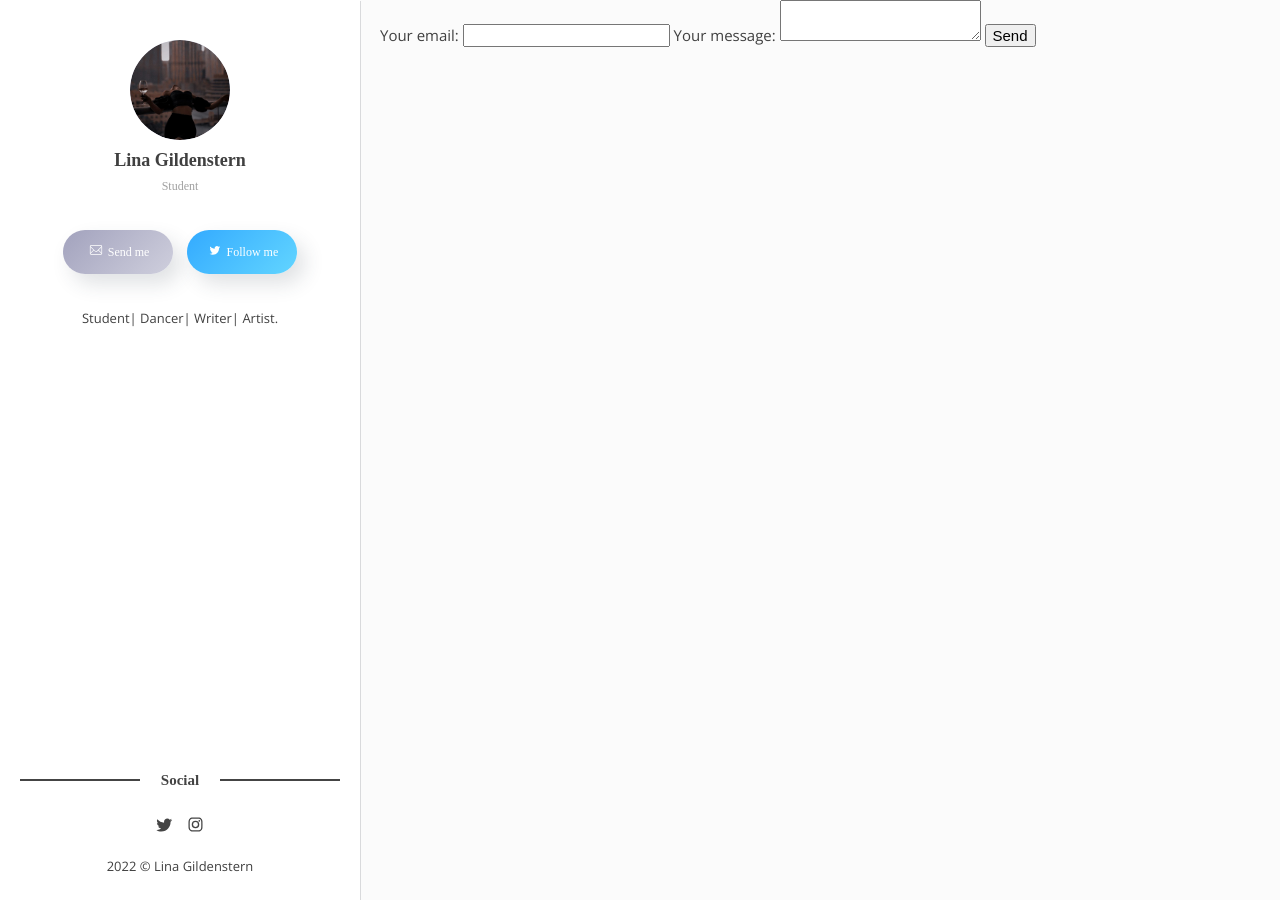
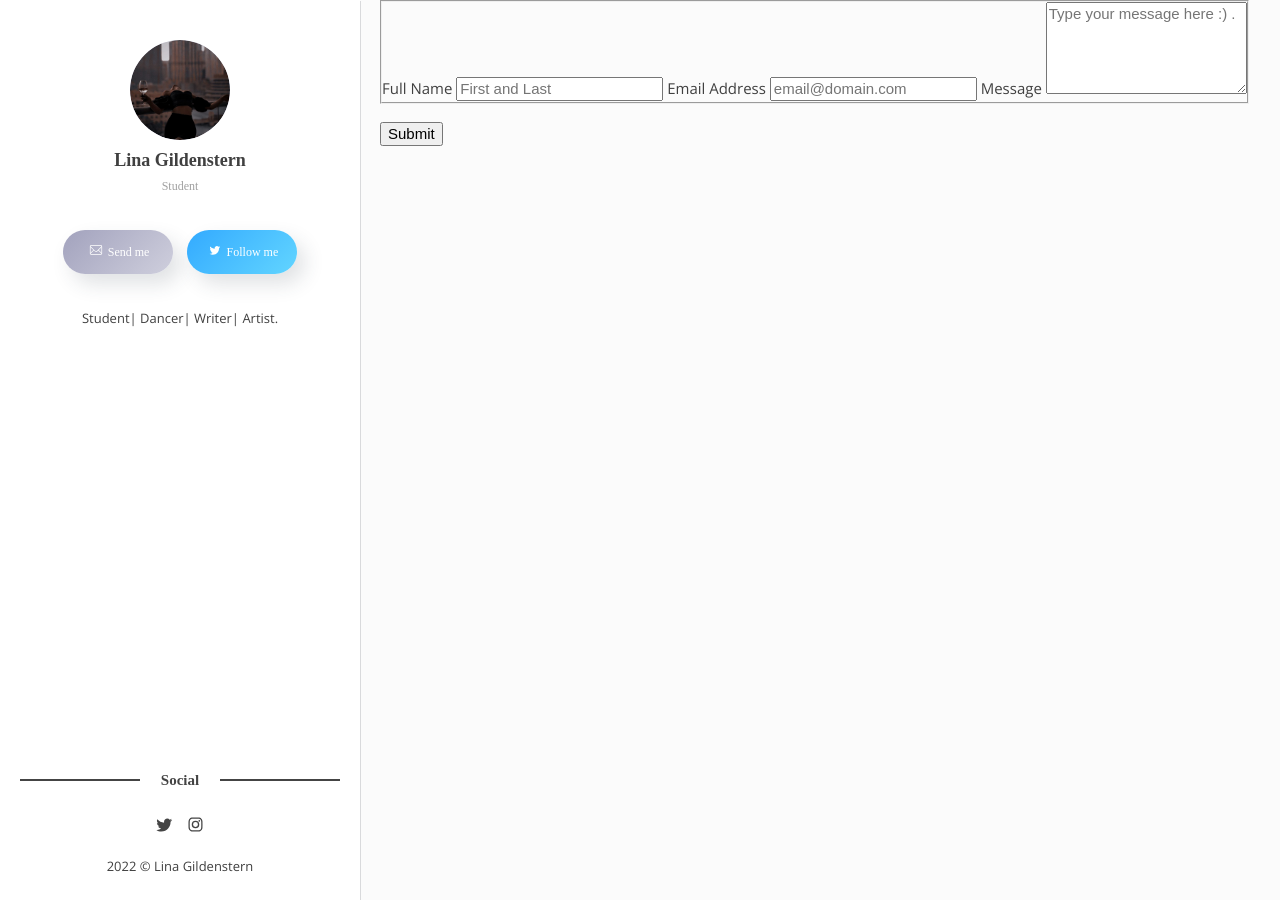
Before and after one commit to linaleona/linaleona.github.io, a Jekyll site: the page built from _pages/contact/index.html, in a window 1280 px wide. Built offline with Jekyll 4.4.1, drawn with Linux system fonts in a browser that asks for light colours; some web fonts are replaced.

Commit message:
Update index.html

```diff
--- a/_pages/contact/index.html
+++ b/_pages/contact/index.html
@@ -3,18 +3,16 @@
 title: Contact
 permalink: /contact/
 ---
-<form
-  action="https://formspree.io/f/mayveqzp"
-  method="POST"
->
-  <label>
-    Your email:
-    <input type="email" name="_replyto">
-  </label>
-  <label>
-    Your message:
-    <textarea name="message"></textarea>
-  </label>
-  <!-- your other form fields go here -->
-  <button type="submit">Send</button>
+
+<form id="fs-frm" name="simple-contact-form" accept-charset="utf-8" action="https://formspree.io/f/{form_id}" method="post">
+  <fieldset id="fs-frm-inputs">
+    <label for="full-name">Full Name</label>
+    <input type="text" name="name" id="full-name" placeholder="First and Last" required="">
+    <label for="email-address">Email Address</label>
+    <input type="email" name="_replyto" id="email-address" placeholder="email@domain.com" required="">
+    <label for="message">Message</label>
+    <textarea rows="5" name="message" id="message" placeholder="Type your message here :) ." required=""></textarea>
+    <input type="hidden" name="_subject" id="email-subject" value="Contact Form Submission">
+  </fieldset>
+  <input type="submit" value="Submit">
 </form>
```
